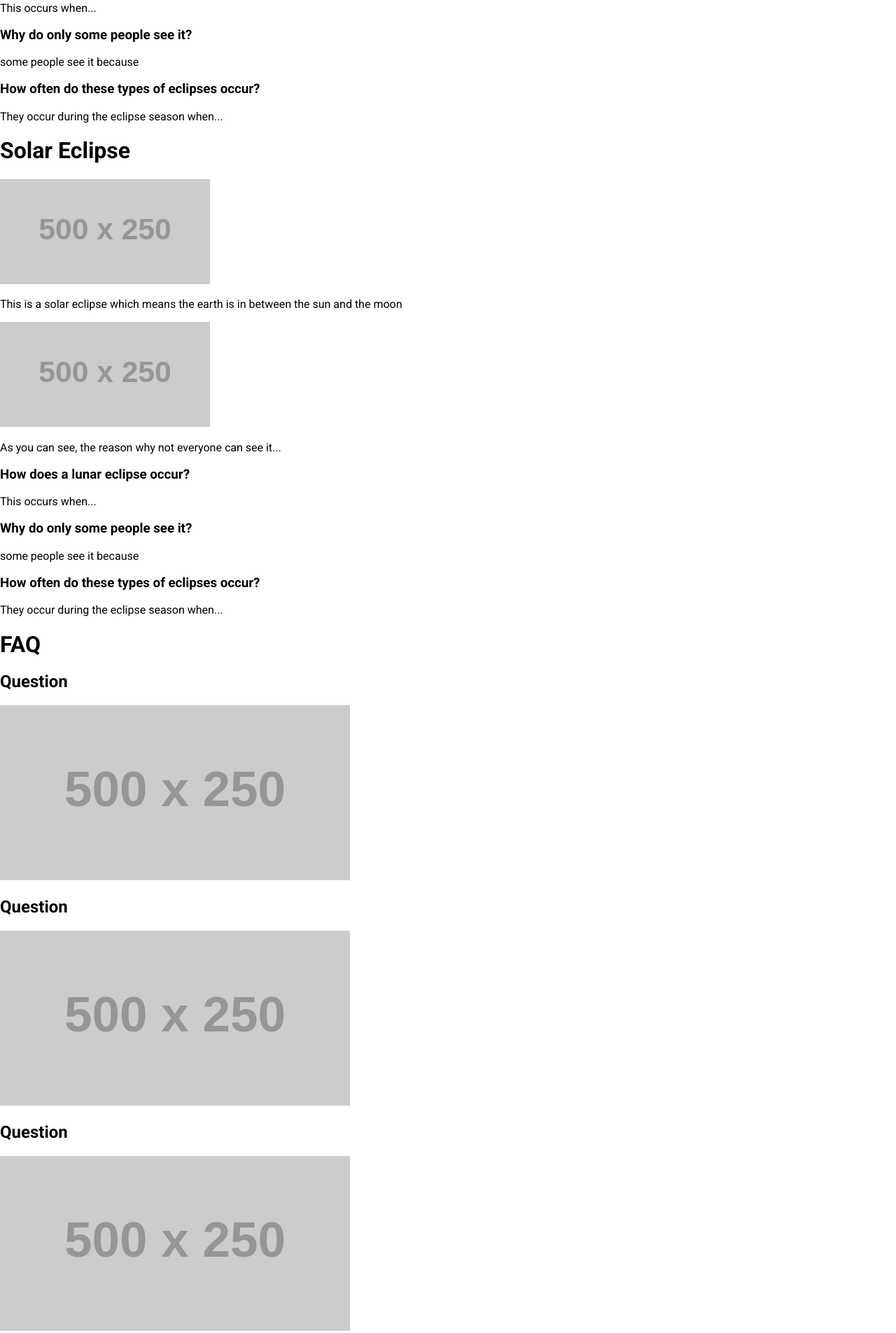
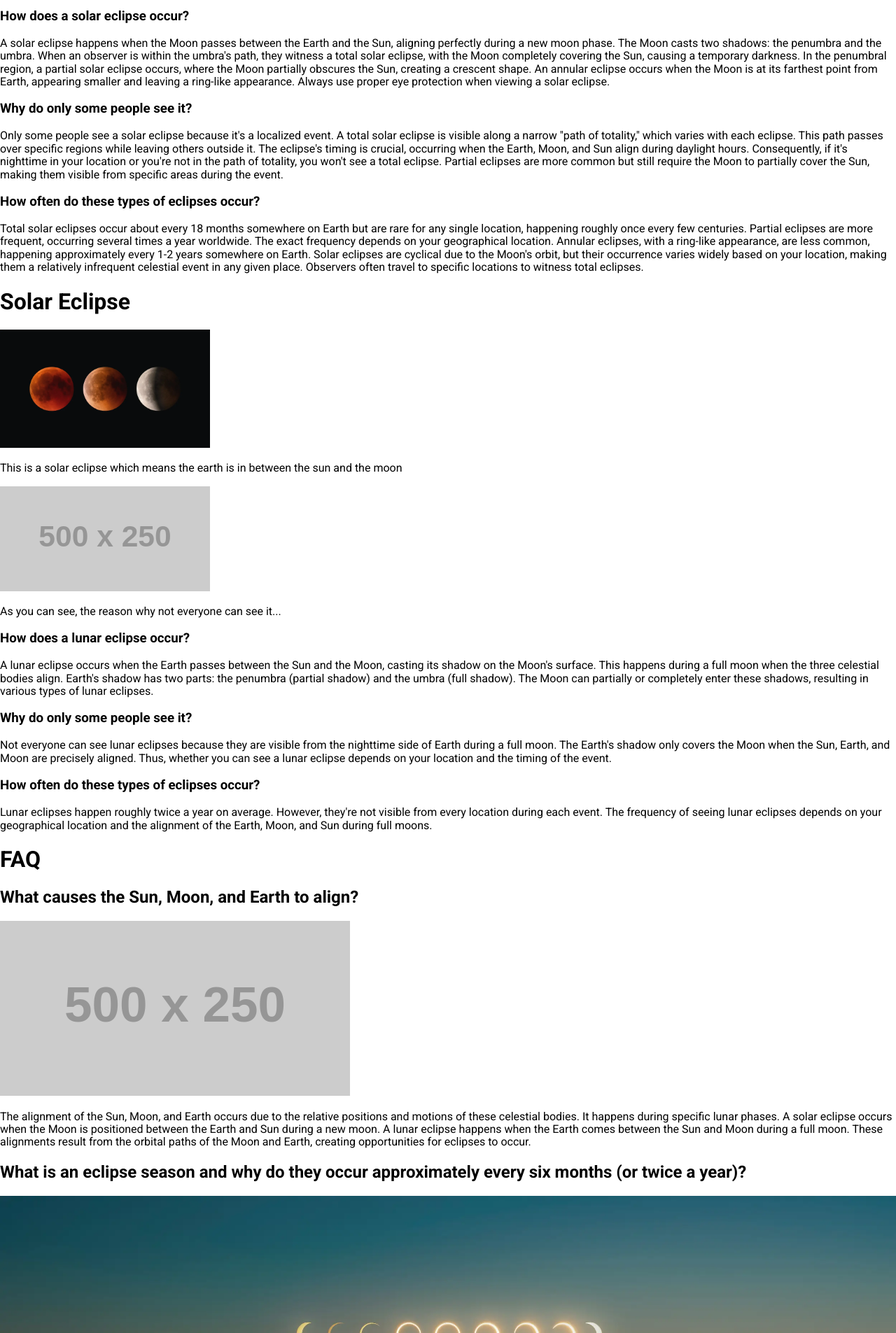
Before and after one commit to cal20014/EclipseExplorers, a website: page index.html in a window 1280 px wide. Shown: the part 2697-4602 px from the top of the page at 70% size. Drawn offline with nearby package versions, Linux system fonts and the light colour scheme; placeholder pictures from the web are drawn by us; a web font is replaced by a local one.

Commit message:
Got images and descriptions for questions

```diff
--- a/index.html
+++ b/index.html
@@ -89,47 +89,60 @@
       </section>
       <section class = "solar_info">
         <h1 class = "section_header">Solar Eclipse</h1>
-        <img src="http://via.placeholder.com/500x250" width = "300" alt="solar_image" class = "eclipse_media" id = "solar_img"></img>
+        <img src="images/solar_placeholder.webp" width = "300" alt="solar_image" class = "eclipse_media" id = "solar_img"></img>
           <p class = "media_description" id = "solar_img_description">This is a solar eclipse which means the earth is in between the sun and the moon</p>
           <img src="http://via.placeholder.com/500x250" width="300" alt = "solar_video" class = "eclipse_media" id = "solar_video"></img>
           <p class = "media_description" id= "solar_vid_description">As you can see, the reason why not everyone can see it...</p>
+
           <h3 class = "question">How does a solar eclipse occur?</h3>
-          <p class = "description">This occurs when...</p>
+          <p class = "description">
+            A solar eclipse happens when the Moon
+             passes between the Earth and the Sun, aligning
+              perfectly during a new moon phase. The Moon casts
+              two shadows: the penumbra and the umbra. When an observer
+              is within the umbra's path, they witness a total solar eclipse,
+              with the Moon completely covering the Sun, causing a temporary darkness.
+              In the penumbral region, a partial solar eclipse occurs, where the Moon partially
+              obscures the Sun, creating a crescent shape. An annular eclipse occurs when the Moon is at its farthest point from Earth,
+              appearing smaller and leaving a ring-like appearance. Always use proper eye protection when viewing a solar eclipse.</p>
+
           <h3 class = "question">Why do only some people see it?</h3>
-          <p class = "description">some people see it because </p>
+          <p class = "description">Only some people see a solar eclipse because it's a localized event. A total solar eclipse is visible along a narrow "path of totality," which varies with each eclipse. This path passes over specific regions while leaving others outside it. The eclipse's timing is crucial, occurring when the Earth, Moon, and Sun align during daylight hours. Consequently, if it's nighttime in your location or you're not in the path of totality, you won't see a total eclipse. Partial eclipses are more common but still require the Moon to partially cover the Sun, making them visible from specific areas during the event. </p>
+
           <h3 class = "question">How often do these types of eclipses occur?</h3>
-          <p class = "description">They occur during the eclipse season when...</p>
+          <p class = "description">Total solar eclipses occur about every 18 months somewhere on Earth but are rare for any single location, happening roughly once every few centuries. Partial eclipses are more frequent, occurring several times a year worldwide. The exact frequency depends on your geographical location. Annular eclipses, with a ring-like appearance, are less common, happening approximately every 1-2 years somewhere on Earth. Solar eclipses are cyclical due to the Moon's orbit, but their occurrence varies widely based on your location, making them a relatively infrequent celestial event in any given place. Observers often travel to specific locations to witness total eclipses.</p>
+
       </section>
       <section class = "lunar_info">
         <h1 class = "section_header">Solar Eclipse</h1>
-        <img src="http://via.placeholder.com/500x250" width = "300" alt="lunar_image" class = "eclipse_media"></img>
+        <img src="images/lunar_placeholder.webp" width = "300" alt="lunar_image" class = "eclipse_media"></img>
           <p>This is a solar eclipse which means the earth is in between the sun and the moon</p>
           <img src="http://via.placeholder.com/500x250" width="300" alt = "lunar_video" class = "eclipse_media"></img>
           <p class = "description">As you can see, the reason why not everyone can see it...</p>
 
           <h3 class = "question">How does a lunar eclipse occur?</h3>
-          <p class = "description">This occurs when...</p>
+          <p class = "description">A lunar eclipse occurs when the Earth passes between the Sun and the Moon, casting its shadow on the Moon's surface. This happens during a full moon when the three celestial bodies align. Earth's shadow has two parts: the penumbra (partial shadow) and the umbra (full shadow). The Moon can partially or completely enter these shadows, resulting in various types of lunar eclipses.</p>
 
           <h3 class = "question">Why do only some people see it?</h3>
-          <p class = "description">some people see it because </p>
+          <p class = "description">Not everyone can see lunar eclipses because they are visible from the nighttime side of Earth during a full moon. The Earth's shadow only covers the Moon when the Sun, Earth, and Moon are precisely aligned. Thus, whether you can see a lunar eclipse depends on your location and the timing of the event.</p>
 
           <h3 class = "question">How often do these types of eclipses occur?</h3>
-          <p class = "description">They occur during the eclipse season when...</p>
+          <p class = "description">Lunar eclipses happen roughly twice a year on average. However, they're not visible from every location during each event. The frequency of seeing lunar eclipses depends on your geographical location and the alignment of the Earth, Moon, and Sun during full moons.</p>
       </section>
 
       <section>
         <h1 class = "section_header">FAQ</h1>
-        <h2>Question</h2>
+        <h2 class = "question">What causes the Sun, Moon, and Earth to align?</h2>
         <img src="http://via.placeholder.com/500x250" alt="">
-        <p></p>
+        <p class = "description">The alignment of the Sun, Moon, and Earth occurs due to the relative positions and motions of these celestial bodies. It happens during specific lunar phases. A solar eclipse occurs when the Moon is positioned between the Earth and Sun during a new moon. A lunar eclipse happens when the Earth comes between the Sun and Moon during a full moon. These alignments result from the orbital paths of the Moon and Earth, creating opportunities for eclipses to occur.</p>
 
-        <h2>Question</h2>
-        <img src="http://via.placeholder.com/500x250" alt="">
-        <p></p>
+        <h2 class = "question">What is an eclipse season and why do they occur approximately every six months (or twice a year)?</h2>
+        <img src="./images/season.webp" alt="" class = "eclipse_media">
+        <p class = "description">An eclipse season is a period when solar and lunar eclipses become more likely, occurring approximately every six months. This happens because the Moon's orbit is tilted relative to Earth's orbit around the Sun. During eclipse seasons, the Moon crosses Earth's orbital plane (the ecliptic), allowing alignments where the Sun, Earth, and Moon can create eclipses. These seasons occur in pairs, about 5.5 months apart, due to the repeating geometry of the Moon's orbit.</p>
 
-        <h2>Question</h2>
-        <img src="http://via.placeholder.com/500x250" alt="">
-        <p></p>
+        <h2 class = "question">How do scientists know when and where eclipses will occur?</h2>
+        <img src="./images/math.webp" alt="math_pic" class = "eclipse_media">
+        <p class = "description">Scientists predict eclipses using precise mathematical models. They track the Moon's orbit, Earth's orbit, and the Sun's position. Special software calculates when the alignment occurs, determining eclipse timing and path. Astronomical data and historical records verify predictions, ensuring accuracy in forecasting eclipses worldwide.</p>
 
       </section>
 
@@ -137,10 +150,14 @@
     </main>
     <footer class=footer>
       <h1>Additional Resources</h1>
-      <a href="https://solarsystem.nasa.gov/eclipses/home/" class = "additional_links"> NASA Eclipse Website</a>
-      <a href="https://solarsystem.nasa.gov/eclipses/about-eclipses/faq/" class = "additional_links">NASA FAQ About Eclipses</a>
-      <a href="https://moon.nasa.gov/news/185/what-you-need-to-know-about-the-lunar-eclipse/#:~:text=The%20last%20total%20lunar%20eclipse,Moon%20passes%20into%20Earth's%20shadow" class = "additional_links"> Lunar Eclipses</a>
-      <a href="https://spaceplace.nasa.gov/eclipse-snap/" class = "additional_links">Solar Eclipses</a>
+      <div>
+        <ul>
+          <li><a href="https://solarsystem.nasa.gov/eclipses/home/" class = "additional_links"> NASA Eclipse Website</a></li>
+          <li><a href="https://solarsystem.nasa.gov/eclipses/about-eclipses/faq/" class = "additional_links">NASA FAQ About Eclipses</a></li>
+          <li><a href="https://moon.nasa.gov/news/185/what-you-need-to-know-about-the-lunar-eclipse/#:~:text=The%20last%20total%20lunar%20eclipse,Moon%20passes%20into%20Earth's%20shadow" class = "additional_links"> Lunar Eclipses</a></li>
+          <li><a href="https://spaceplace.nasa.gov/eclipse-snap/" class = "additional_links">Solar Eclipses</a></li>
+        </ul>
+    </div>
     </footer>
   </body>
 </html>
```
Also changed, not shown: images/lunar_placeholder.webp (added), images/math.webp (added), images/season.webp (added), images/solar_placeholder.webp (added).
